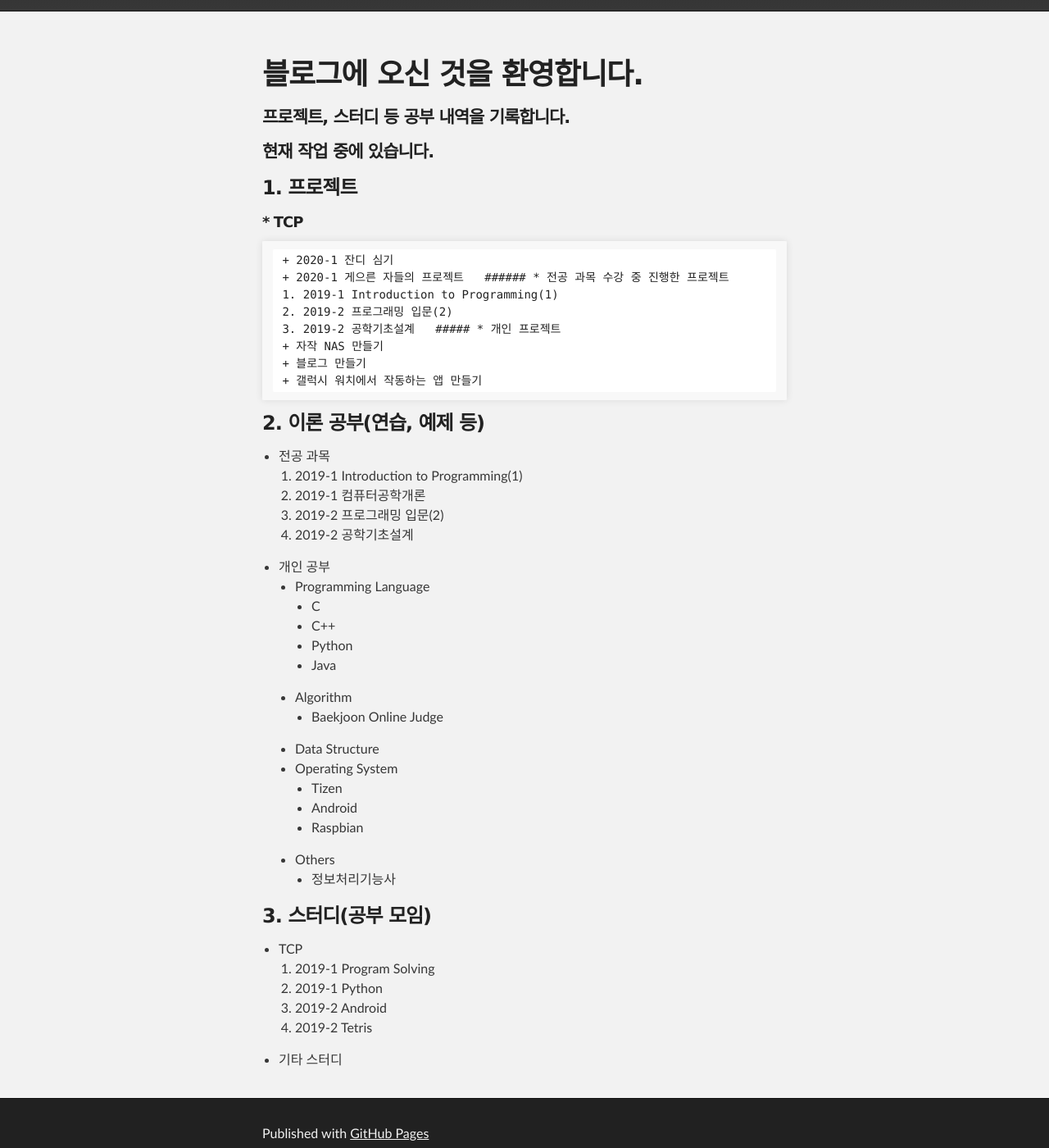
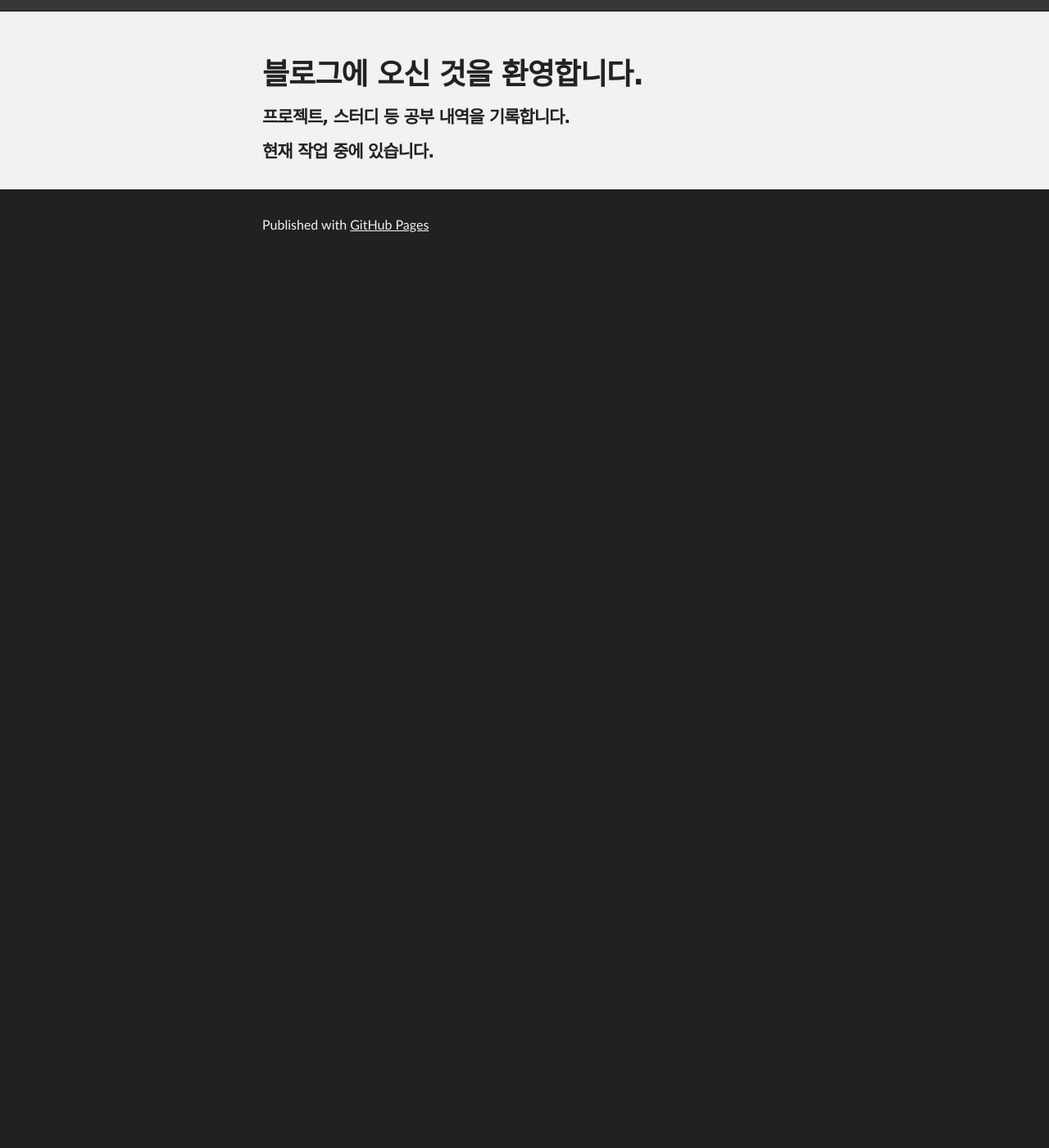
Before and after one commit to snustcice/snustcice.github.io, a Jekyll site: the page built from index.md, in a window 1280 px wide and 1400 px high, scrolled down 196 px. Shown: the whole window at 82% size. Built offline with Jekyll 4.4.1, drawn with Linux system fonts in a browser that asks for light colours; our own code applies the rules of GitHub Pages for plain Markdown files; after the commit the page ends 900 px from its top, so only the background shows below that.

Commit message:
Update index.md

```diff
--- a/index.md
+++ b/index.md
@@ -5,46 +5,3 @@ layout: default
 # 블로그에 오신 것을 환영합니다.
 #### 프로젝트, 스터디 등 공부 내역을 기록합니다.
 #### 현재 작업 중에 있습니다.
-
-### 1. 프로젝트
-##### * TCP
-     + 2020-1 잔디 심기
-     + 2020-1 게으른 자들의 프로젝트
-  ###### * 전공 과목 수강 중 진행한 프로젝트
-     1. 2019-1 Introduction to Programming(1)
-     2. 2019-2 프로그래밍 입문(2)
-     3. 2019-2 공학기초설계
-  ##### * 개인 프로젝트
-     + 자작 NAS 만들기
-     + 블로그 만들기
-     + 갤럭시 워치에서 작동하는 앱 만들기
-
-### 2. 이론 공부(연습, 예제 등)
-  * 전공 과목
-     1. 2019-1 Introduction to Programming(1)
-     2. 2019-1 컴퓨터공학개론
-     3. 2019-2 프로그래밍 입문(2)
-     4. 2019-2 공학기초설계
-  * 개인 공부
-     + Programming Language
-       - C
-       - C++
-       - Python
-       - Java
-     + Algorithm
-       - Baekjoon Online Judge
-     + Data Structure
-     + Operating System
-       - Tizen
-       - Android
-       - Raspbian
-     + Others
-       - 정보처리기능사
-
-### 3. 스터디(공부 모임)
-  * TCP
-     1. 2019-1 Program Solving
-     2. 2019-1 Python
-     3. 2019-2 Android
-     4. 2019-2 Tetris
-  * 기타 스터디
```
